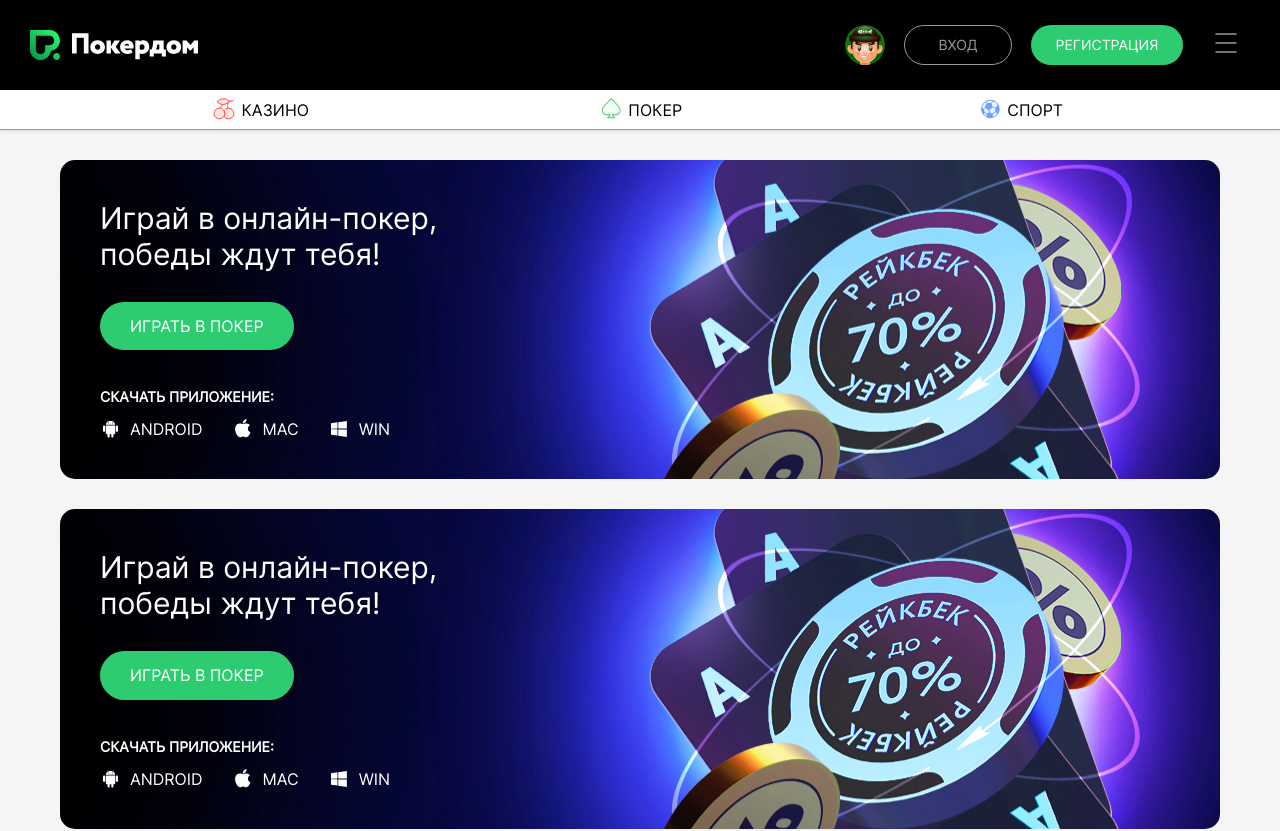
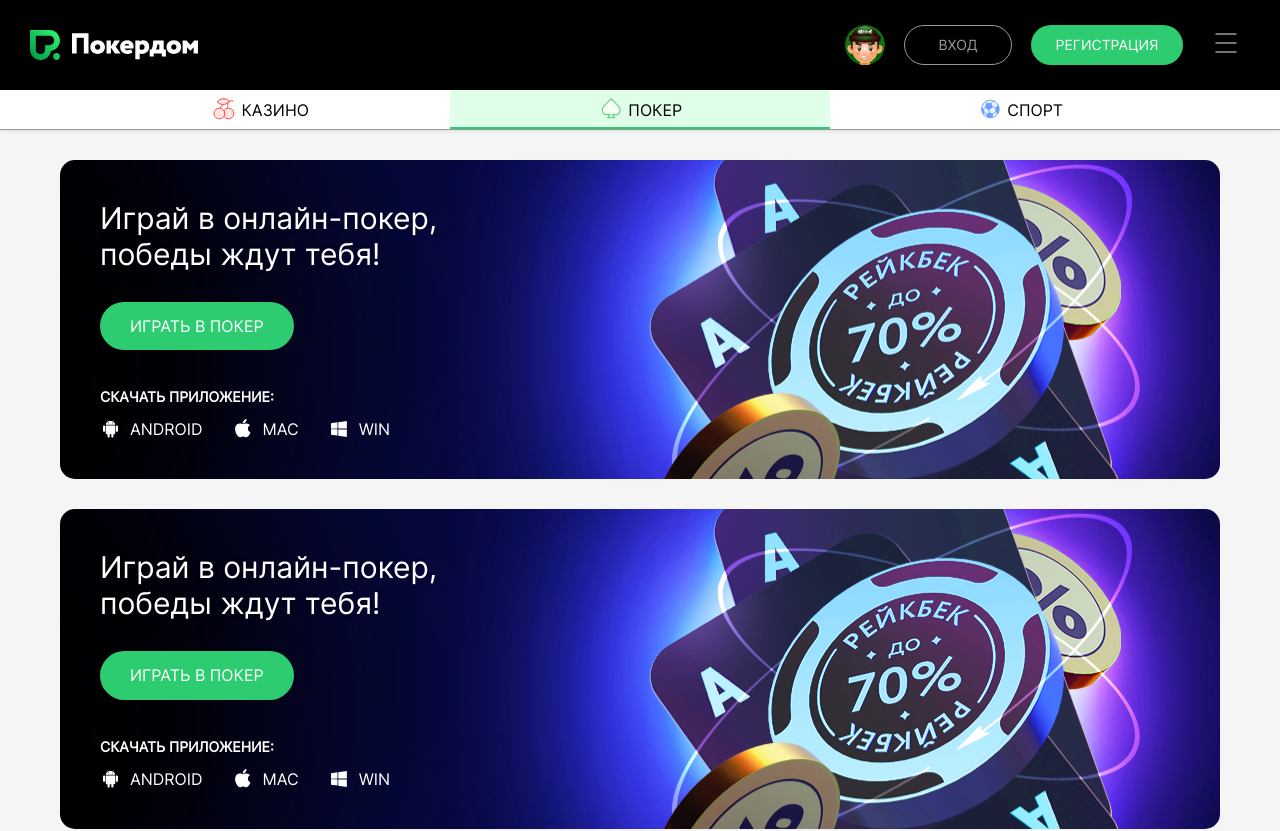
Before and after one commit to MariaProgrammer/play1, a plain HTML site: page poker.html in a window 1280 px wide. Shown: the top 831 px of the page. Drawn offline with nearby package versions, Linux system fonts and the light colour scheme.

Commit message:
menu corrected

```diff
--- a/poker.html
+++ b/poker.html
@@ -169,7 +169,7 @@
               <span class="nav__bottom-link link3">Казино</span>
             </a>
           </li>
-          <li class="nav__bottom-item">
+          <li class="nav__bottom-item active-1">
             <a href="poker.html">
               <img
                 src="icons/nav__bottom-icon2.svg"
```
